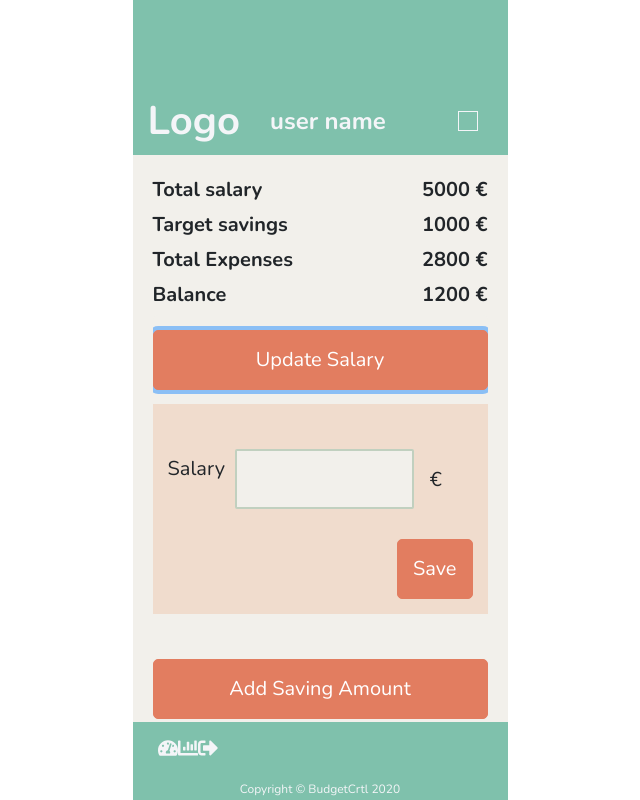
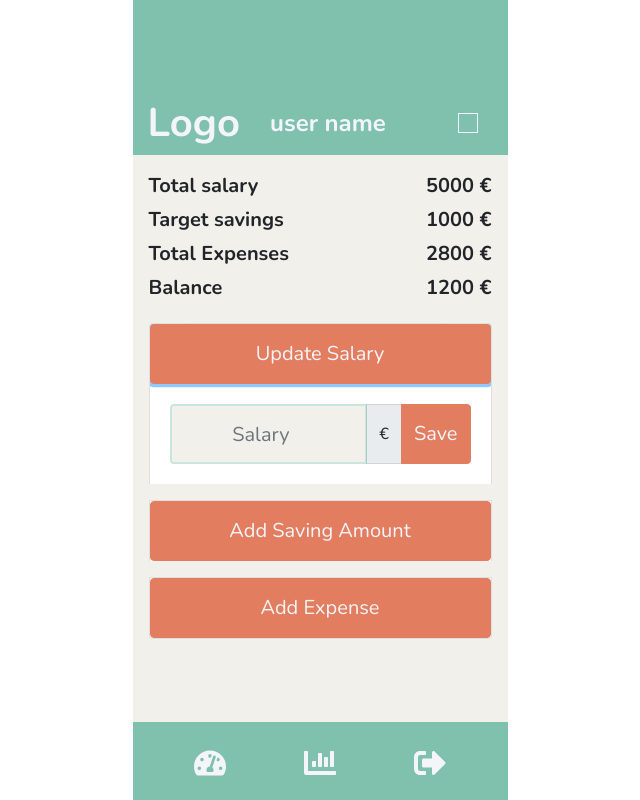
Before and after one commit to BCH-REACT20S-Project-1-Group-2/BCH-REACT20S-Project-1-Group-2.github.io, a React (Create React App) app in the folder frontend/: page /landing in a window 1280 px wide. Both pictures are taken after a click on the button "Update Salary". Shown: the top 800 px of the page, without its empty margins (320-960 px from the left). Built offline with nearby package versions, Linux system fonts and the light colour scheme.

Commit message:
bugfix/frontend-skeleton/component-structure: completed LandingPage refactoring, further tweaks to other components

```diff
--- a/frontend/src/components/AppFooter.js
+++ b/frontend/src/components/AppFooter.js
@@ -1,21 +1,29 @@
 import React from "react";
 import { Link } from "react-router-dom";
-import "../styles/AppFooter.css";
 import { FaTachometerAlt, FaChartBar, FaSignOutAlt } from "react-icons/fa";
+import { Container, Row, Col } from "react-bootstrap";
 
 function AppFooter() {
   return (
-    <>
+    <Container style={{textAlign:"center", fontSize:"32px"}}>
+      <Row>
+        <Col>
           <Link to="/landing">
             <FaTachometerAlt />
           </Link>
+        </Col>
+        <Col>
           <Link to="/landing">
             <FaChartBar />
           </Link>
+          </Col>
+          <Col>
           <Link to="/">
             <FaSignOutAlt />
           </Link>
-    </>
+          </Col>
+      </Row>
+    </Container>
   );
 }
 
--- a/frontend/src/components/BalancePresentation.js
+++ b/frontend/src/components/BalancePresentation.js
@@ -15,27 +15,35 @@ class BalancePresentation extends React.Component {
     return (
       <Container className="px-0 pt-3 font-weight-bold">
         <Row className="pb-1 ">
-          <Col className="font-weight-bolder">Total salary</Col>
+          <Col className="font-weight-bolder">
+            <p>Total salary</p>
+          </Col>
           <Col className="d-flex justify-content-end">
-            {this.state.salary} €
+            <p>{this.state.salary} €</p>
           </Col>
         </Row>
         <Row className="pb-1">
-          <Col className="font-weight-bolder">Target savings</Col>
+          <Col className="font-weight-bolder">
+            <p>Target savings</p>
+          </Col>
           <Col className="d-flex justify-content-end">
-            {this.state.saving} €
+            <p>{this.state.saving} €</p>
           </Col>
         </Row>
         <Row className="pb-1">
-          <Col className="font-weight-bolder">Total Expenses</Col>
+          <Col className="font-weight-bolder">
+            <p>Total Expenses</p>
+          </Col>
           <Col className="d-flex justify-content-end">
-            {this.state.expenses} €
+            <p>{this.state.expenses} €</p>
           </Col>
         </Row>
         <Row className="pb-1">
-          <Col className="font-weight-bolder">Balance</Col>
+          <Col className="font-weight-bolder">
+            <p>Balance</p>
+          </Col>
           <Col className="d-flex justify-content-end">
-            {this.state.balance} €
+            <p>{this.state.balance} €</p>
           </Col>
         </Row>
       </Container>
--- a/frontend/src/components/CustomModal.js
+++ b/frontend/src/components/CustomModal.js
@@ -1,6 +1,5 @@
 import React, { useState } from 'react';
-import { Modal, Button } from 'react-bootstrap';
-import '../styles/CustomModal.css';
+import { Modal, Button } from "react-bootstrap";
 
 function CustomModal(props) {
   const [show, setShow] = useState(false);
--- a/frontend/src/components/Footer.js
+++ b/frontend/src/components/Footer.js
@@ -1,7 +1,7 @@
-import React from 'react';
-import { Container, Row, Col } from 'react-bootstrap';
-import { Switch, Route } from 'react-router-dom';
-import AppFooter from './AppFooter';
+import React from "react";
+import { Container, Row, Col } from "react-bootstrap";
+import { Switch, Route } from "react-router-dom";
+import AppFooter from "./AppFooter";
 import CustomModal from "./CustomModal";
 
 function Footer() {
@@ -10,6 +10,8 @@ function Footer() {
       className="p-2"
       style={{
         height: "78px",
+        display: "flex",
+        alignItems: "center",
       }}
     >
       <Container>
@@ -23,17 +25,21 @@ function Footer() {
           <Route path="/">
             <Row>
               <Col>
-                <CustomModal title="About" body="About lorem ipsum" />
+                <p>
+                  <CustomModal
+                    title="About"
+                    body="About lorem ipsum" />
+                </p>
               </Col>
               <Col className="d-flex justify-content-end">
+                <p>
                   <CustomModal
                     title="Privacy Policy"
                     body="Privacy policy lorem ipsum"
                   />
+                </p>
               </Col>
             </Row>
-          </Route>
-        </Switch>
             <Row>
               <Col>
                 <h6 className="d-flex justify-content-center mt-3">
@@ -41,6 +47,8 @@ function Footer() {
                 </h6>
               </Col>
             </Row>
+          </Route>
+        </Switch>
       </Container>
     </footer>
   );
--- a/frontend/src/components/LandingPage.js
+++ b/frontend/src/components/LandingPage.js
@@ -1,52 +1,67 @@
 import React from "react";
-import { Form, Button, Accordion, Card } from "react-bootstrap";
+import { InputGroup, FormControl, Form, Button, Accordion, Card } from "react-bootstrap";
 import { Link } from "react-router-dom";
 import BalancePresentation from "./BalancePresentation";
-import "../styles/LandingPage.css";
 
 function LandingPage() {
   return (
     <main className="LandingPage">
       <BalancePresentation />
-        <Accordion>
-          <Card>
-            <Accordion.Toggle as={Card.Header} eventKey="0">
-              <Button className="w-100 text-white">Update Salary</Button>
+      <Accordion className="mt-3" >
+        <Card className="mb-3">
+          <Accordion.Toggle
+            as={Button}
+            eventKey="0"
+            className="w-100"
+          >
+            Update Salary
           </Accordion.Toggle>
           <Accordion.Collapse eventKey="0">
-              <Card.Body>
-                <Form className="form-wrapper">
-                  <Form.Group controlId="formSalary">
-                    <Form.Label>Salary</Form.Label>
-                    <Form.Control type="number" />
-                    <p>€</p>
-                  </Form.Group>
-                  <Button variant="primary">Save</Button>
-                </Form>
+            <Card.Body style={{backgroundColor:"var(--light-color)"}}>
+              <InputGroup>
+                <FormControl
+                  placeholder="Salary"
+                  className="text-center"
+                  type="number"
+                  step=".01"
+                />
+                <InputGroup.Append>
+                  <InputGroup.Text>€</InputGroup.Text>
+                  <InputGroup.Text as={Button}>Save</InputGroup.Text>
+                </InputGroup.Append>
+              </InputGroup>
             </Card.Body>
           </Accordion.Collapse>
         </Card>
-          <Card>
-            <Accordion.Toggle as={Card.Header} eventKey="1">
-              <Button className="w-100 text-white">Add Saving Amount</Button>
+        <Card className="mb-3">
+          <Accordion.Toggle
+            as={Button}
+            eventKey="1"
+            className="w-100"
+          >
+            Add Saving Amount
           </Accordion.Toggle>
           <Accordion.Collapse eventKey="1">
-              <Card.Body>
-                <Form className="form-wrapper">
-                  <Form.Group controlId="formSavings">
-                    <Form.Label>Amount</Form.Label>
-                    <Form.Control type="number" />
-                    <p>€</p>
-                  </Form.Group>
-                  <Button variant="primary">Save</Button>
-                </Form>
+            <Card.Body style={{backgroundColor:"var(--light-color)"}}>
+              <InputGroup>
+                <FormControl
+                  placeholder="Amount"
+                  className="text-center"
+                  type="number"
+                  step=".01"
+                />
+                <InputGroup.Append>
+                  <InputGroup.Text>€</InputGroup.Text>
+                  <InputGroup.Text as={Button}>Save</InputGroup.Text>
+                </InputGroup.Append>
+              </InputGroup>
             </Card.Body>
           </Accordion.Collapse>
         </Card>
-          <Card>
+        <Card className="mb-3">
           <Link to="/expense">
-              <Accordion.Toggle as={Card.Header}>
-                <Button className="w-100 text-white">Add Expense</Button>
+            <Accordion.Toggle as={Button} className="w-100">
+              Add Expense
             </Accordion.Toggle>
           </Link>
         </Card>
--- a/frontend/src/components/Page.js
+++ b/frontend/src/components/Page.js
@@ -28,8 +28,8 @@ function Page(props) {
         className="main-area px-3"
         style={{
           marginTop: "155px",
-          minHeight: "657px",
-          height: "calc(100vh - 155px - 78px)",
+          marginBottom: "78px",
+          minHeight: "100vh",
           background: "var(--primary-bg-color)",
         }}
       >
--- a/frontend/src/components/WelcomePage.js
+++ b/frontend/src/components/WelcomePage.js
@@ -11,7 +11,7 @@ import {
 
 function WelcomePage() {
   return (
-    <Container className="mt-5 pt-5 px-0 ">
+    <Container className="mt-5 pt-5 px-0">
       <Row>
         <Col>
           <h2 className="text-center">Welcome Text</h2>
--- a/frontend/src/styles/App.css
+++ b/frontend/src/styles/App.css
@@ -1,3 +1,5 @@
+/* All custom application wide styling go here, e.g. fonts and colors etc */
+
 :root {
   --secondary-light-color: #e8a87c45;
   --input-bg-color: #f2f0eb;
@@ -7,12 +9,13 @@
   --secondary-color: #E27D60;
   --dark-color: #545149;
   --dark-color-with-alpha: #545149, 62%;
+  --form-bg-color: rgba(232, 168, 124, 0.11);
   --primary-bg-color: #F2F0EB;
 }
 
 * {
   font-family: 'Nunito', sans-serif !important;
-  font-size: 20px !important;
+  /* font-size: 20px !important; */
 
   box-sizing: border-box !important;
 }
@@ -35,26 +38,39 @@ h3 {
 }
 h6 {
   font-size: 12px !important;
+  margin: 0 !important;
+}
+p {
+  font-size: 20px !important;
+  margin: 0 !important;
+}
+span {
+  font-size: inherit !important;
+  color: inherit !important;
 }
 
 input {
   height: 60px !important;
   background-color: var(--primary-bg-color) !important;
   border: 2px solid var(--border-color) !important;
+  font-size: 20px !important;
 }
 
 button,
 button:hover,
 button:active {
   font-size: 20px !important;
+  color: var(--light-font) !important;
   height: 60px !important;
   background-color: var(--secondary-color) !important;
   border-color: var(--secondary-color) !important;
 }
 
-header, footer {
+header, footer, footer a {
   background-color: var(--headerFooter-bg-color);
-  color: var(--light-font);
+  color: var(--light-font) !important;
 }
 
-/* All application wide styling go here, e.g. fonts and colors etc */
+.modal-content {
+  background-color: var(--primary-bg-color) !important;
+}
--- a/frontend/src/styles/AppFooter.css
+++ /dev/null
@@ -1,24 +0,0 @@
-.AppFooter {
-    background-color: var(--headerFooter-bg-color);
-    position: absolute;
-    display: flex;
-    justify-content: space-between;
-    align-items: center;
-    width: 100%;
-}
-
-.AppFooter > div {
-    width: 33%;
-    text-align: center;
-    padding: 23px 0;
-}
-
-.AppFooter > div:nth-child(2) {
-    border-left: 1px solid rgba(244, 245, 248, 0.17);
-    border-right: 1px solid rgba(244, 245, 248, 0.17) ;
-}
-
-svg {
-    color: var(--light-font);
-    font-size: 32px;
-}
--- a/frontend/src/styles/CustomModal.css
+++ /dev/null
@@ -1,3 +0,0 @@
-.modal-content {
-    background-color: var(--primary-bg-color) !important;
-}
--- a/frontend/src/styles/ExpenseList.css
+++ b/frontend/src/styles/ExpenseList.css
@@ -12,6 +12,6 @@
 }
 
 .expenseform{
-    background: rgba(232, 168, 124, 0.11);
+    background: var(--form-bg-color);
     margin: 1rem !important;
 }
--- a/frontend/src/styles/LandingPage.css
+++ /dev/null
@@ -1,50 +0,0 @@
-.LandingPage main {
-  background: var(--primary-bg-color);
-  padding: 38px 35px;
-}
-.card .card-header {
-  background: var(--primary-bg-color);
-  border: 0;
-  padding-left: 0;
-  padding-right: 0;
-}
-
-.accordion .card {
-  border: none !important;
-  background-color: transparent;
-}
-.card .card-body {
-  background-color: var(--secondary-light-color);
-  padding: 0.25rem;
-  margin-bottom: 30px;
-}
-.form-wrapper {
-  width: 100%;
-  text-align: right;
-}
-
-.form-group {
-  font-size: 20px;
-  display: flex;
-}
-.form-group .form-label {
-  text-align: left;
-  padding: 45px 10px 25px 10px;
-}
-.form-group input {
-  background-color: var(--input-bg-color);
-  max-width: 55%;
-  border: none;
-  border-radius: 2px;
-  padding: 25px;
-  margin-top: 2rem;
-  align-content: space-around;
-}
-.form-group p {
-  margin-top: 2.8rem;
-  padding-left: 0.8rem;
-}
-
-.form-wrapper button {
-  margin: 0 10px 10px 0;
-}
```
Lines whose indentation alone changed are shown as unchanged.
